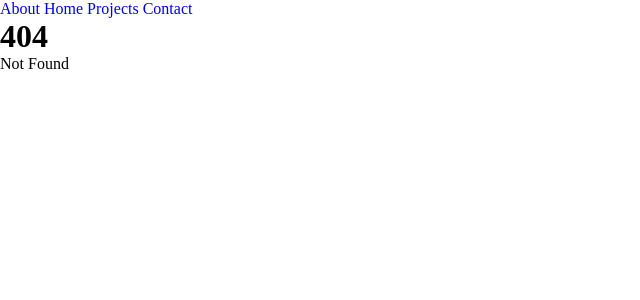
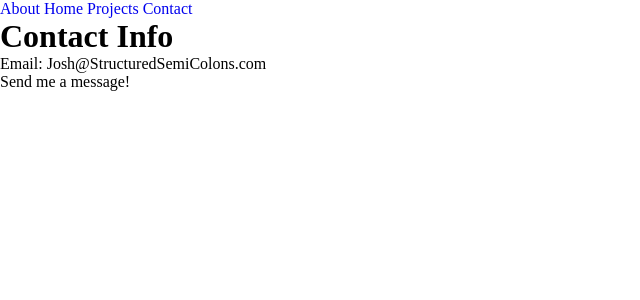
Before and after one commit to JoshCode25/joshin-code, a SvelteKit app: page /contact in a window 1280 px wide. Before the commit this address had no page. Shown: the top 300 px of the page, without its empty margins (0-640 px from the left). Built offline with nearby package versions, Linux system fonts and the light colour scheme.

Commit message:
added contact page

```diff
--- /dev/null
+++ b/src/routes/contact/+page.svelte
@@ -0,0 +1,4 @@
+<h1>Contact Info</h1>
+
+<p>Email: Josh@StructuredSemiColons.com</p>
+<p>Send me a message!</p>
```
